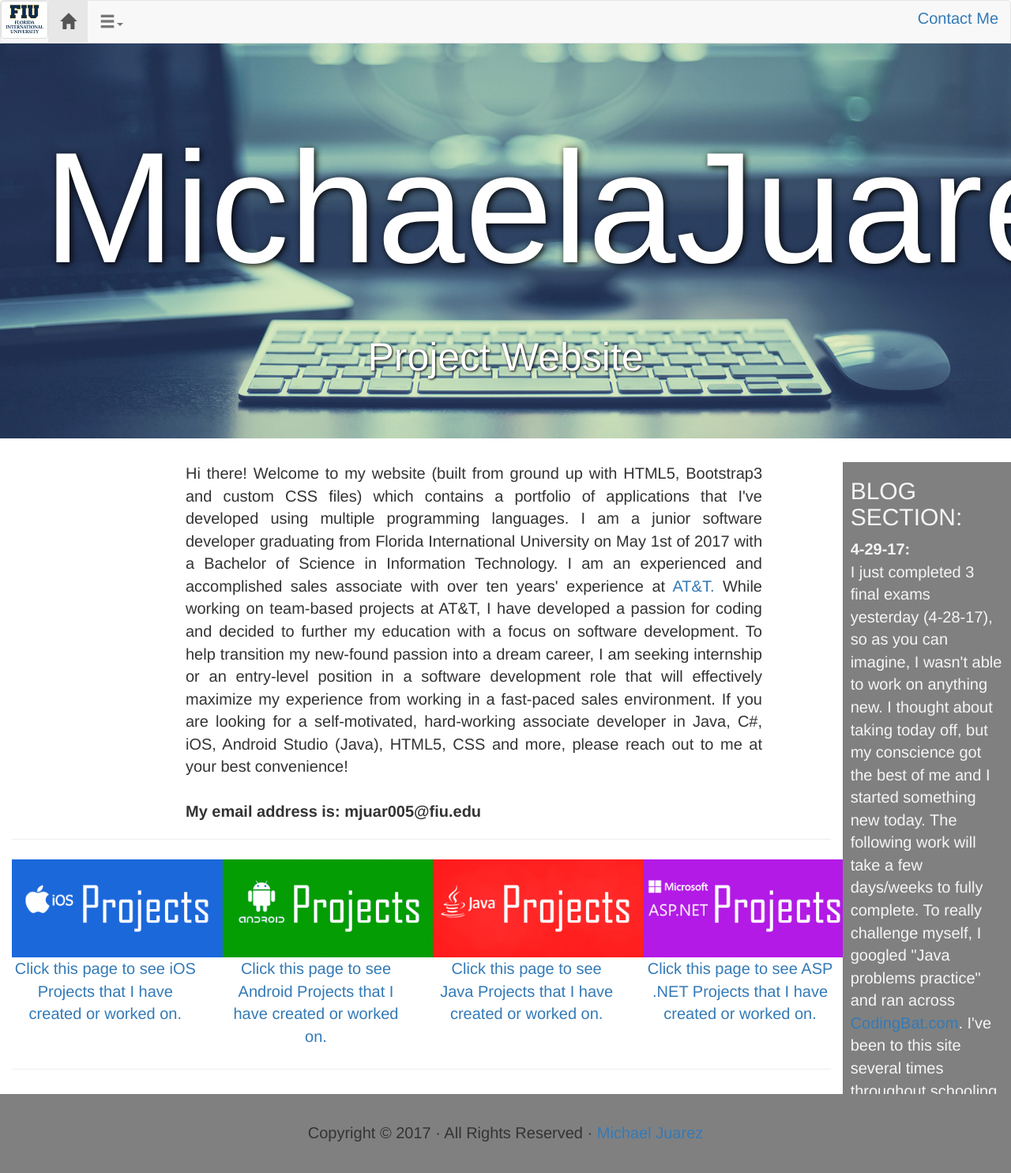
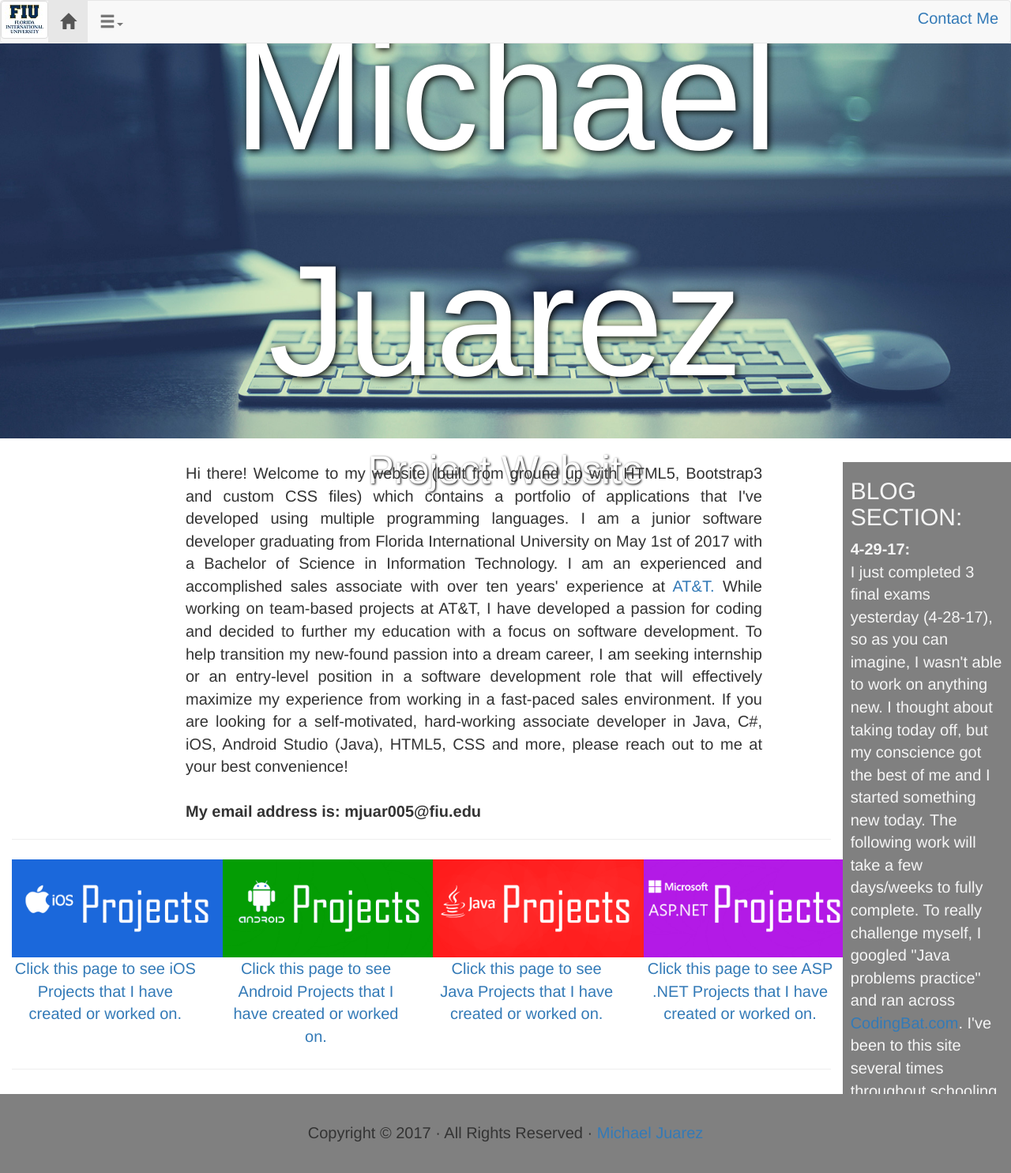
Before and after one commit to MikeJuarez/MikeJuarez.github.io, a Jekyll site: the page index.html, which Jekyll copies as it is, in a window 1280 px wide. Shown: the whole page at 79% size. Built offline with Jekyll 4.4.1, drawn with Linux system fonts in a browser that asks for light colours.

Commit message:
index.html
-Switching to px instead of em

```diff
--- a/css/mikej.css
+++ b/css/mikej.css
@@ -115,26 +115,26 @@ p {
 
 @media screen and (min-width: 480px) {
     .h1mike {
-        font-size: 3em;
+        font-size: 95px;
 		text-shadow: 2px 2px 8px black;
     }
 }
 
 @media screen and (min-width: 768px) {
     .h1mike {
-        font-size: 4em;
+        font-size: 129px;
 		text-shadow: 2px 2px 8px black;
     }
 }
 
 @media screen and (min-width: 992px) {
     .h1mike {
-        font-size: 8em;
+        font-size: 166px;
 		text-shadow: 2px 2px 8px black;}
 }
 	@media screen and (min-width: 1200px) {
     .h1mike {
-        font-size: 10em;
+        font-size: 200px;
 		text-shadow: 2px 2px 8px black;
     }
 }
--- a/index.html
+++ b/index.html
@@ -14,7 +14,7 @@
 <head>
 <meta charset="utf-8">
 <meta http-equiv="X-UA-Compatible" content="IE=edge">
-<meta name="viewport" content="width=device-width, initial-scale=1.0, maximum-scale=1">
+<meta name="viewport" content="width=device-width, initial-scale=1.0, user-scalable=no">
 <title>Michael Juarez Project Website</title>
 
 <!-- Bootstrap -->
@@ -52,7 +52,7 @@
 <div class="jumbotron">
 	<div class="container">
      <div class="row text-center">
-      <div class="h1mike">MichaelaJuarez</div>
+      <div class="h1mike">Michael Juarez</div>
       <h2>Project Website</h2>
 	</div>
   	</div>
```
